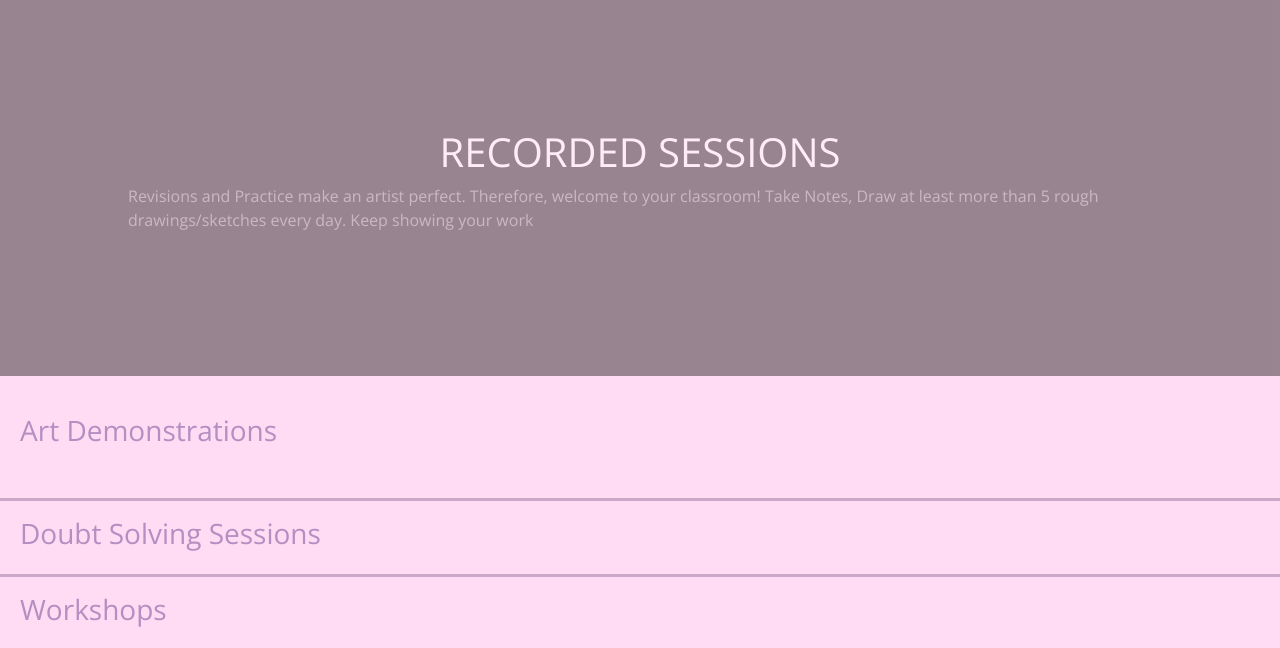
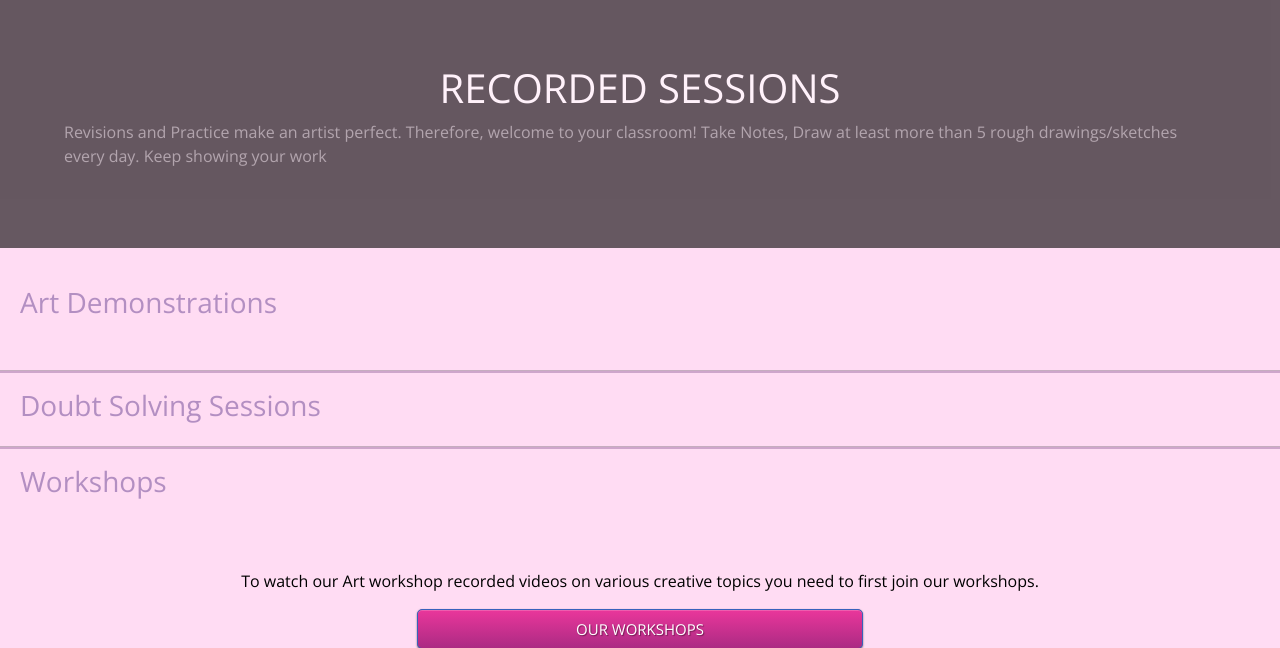
Before and after one commit to webwritart/writart-website, a Flask app: page /school/classroom in a window 1280 px wide. Shown: the part 56-704 px from the top of the page. Run offline with Flask 3, Linux system fonts and the light colour scheme; data that the repository does not hold is empty; some libraries are stand-ins or nearby versions.

Commit message:
update css

```diff
--- a/static/css/styles.css
+++ b/static/css/styles.css
@@ -120,7 +120,7 @@ input:focus { box-shadow: inset 0 -5px 45px rgba(100,100,100,0.4), 0 1px 1px rgb
 
   .cover-container {
     padding: 10% 0%;
-    background-color: #993f85;
+    background-color: rgba(0,0,0,0.6);
     background-size: cover;
     height: 600px;
 }
@@ -630,15 +630,15 @@ and (max-width : 576px) {
 
 #classroom-hero {
     width: 100%;
-    height: 40%;
+    height: 0%;
     background: black;
     color: white;
-    opacity: 0.4;
+    opacity: 0.6;
     margin-bottom: 3%;
     display: flex;
     align-items: center;
     justify-content: center;
-    padding: 10%;
+    padding: 5%;
 }
 #gallery-hero {
     width: 100%;
```
